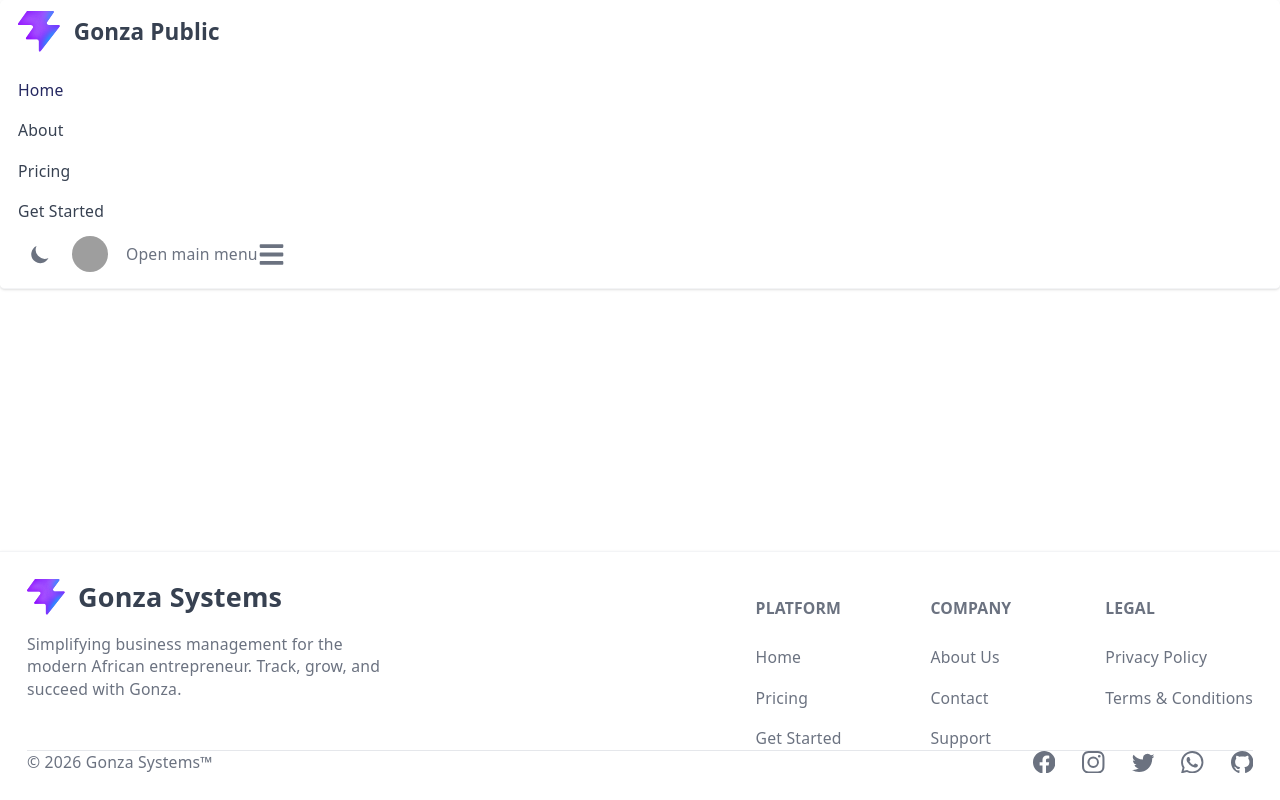
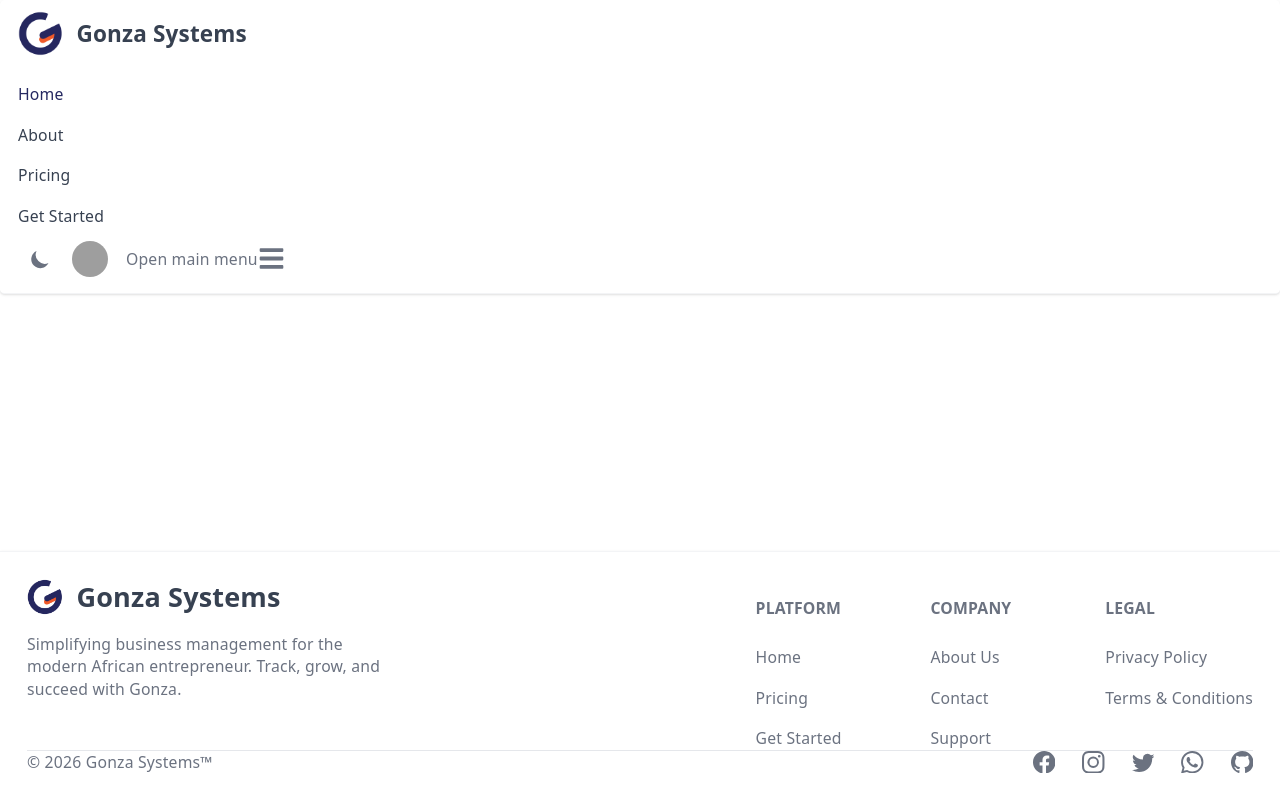
Before and after one commit to team-alethlion/gonza-x2, a React (Vite) app in the folder gonza/: page /public in a window 1280 px wide. Built offline with nearby package versions, Linux system fonts and the light colour scheme; no server answers; grey boxes are pictures that could not be loaded.

Commit message:
style: update brand icons and app title

```diff
--- a/gonza/index.html
+++ b/gonza/index.html
@@ -2,9 +2,10 @@
 <html lang="en">
   <head>
     <meta charset="UTF-8" />
-    <link rel="icon" type="image/svg+xml" href="/favicon.svg" />
+    <link rel="icon" type="image/x-icon" href="/favicon.ico" />
+    <link rel="apple-touch-icon" href="/icon.png" />
     <meta name="viewport" content="width=device-width, initial-scale=1.0" />
-    <title>gonza</title>
+    <title>Gonza Systems</title>
     <script>
       (function() {
         try {
--- a/gonza/src/components/ui/PublicFooter.tsx
+++ b/gonza/src/components/ui/PublicFooter.tsx
@@ -28,7 +28,7 @@ export function PublicFooter() {
             <FooterBrand
               as={RouterLink}
               href="/"
-              src="/favicon.svg"
+              src="/icon.png"
               alt={`${CONFIG.APP.NAME} Logo`}
               name={CONFIG.APP.NAME}
               className="dark:text-white"
--- a/gonza/src/components/ui/PublicNavbar.tsx
+++ b/gonza/src/components/ui/PublicNavbar.tsx
@@ -44,12 +44,12 @@ export function PublicNavbar() {
       >
         <NavbarBrand as={RouterLink} href="/">
           <img
-            src="/favicon.svg"
-            className="mr-3 h-6 sm:h-9"
-            alt="Flowbite React Logo"
+            src="/icon.png"
+            className="mr-3 h-8 sm:h-10 rounded-lg"
+            alt="Gonza Systems Logo"
           />
         <span className="self-center whitespace-nowrap text-xl font-semibold dark:text-white">
-          Gonza Public
+          Gonza Systems
         </span>
       </NavbarBrand>
       <div className="flex items-center md:order-2 gap-2">
```
